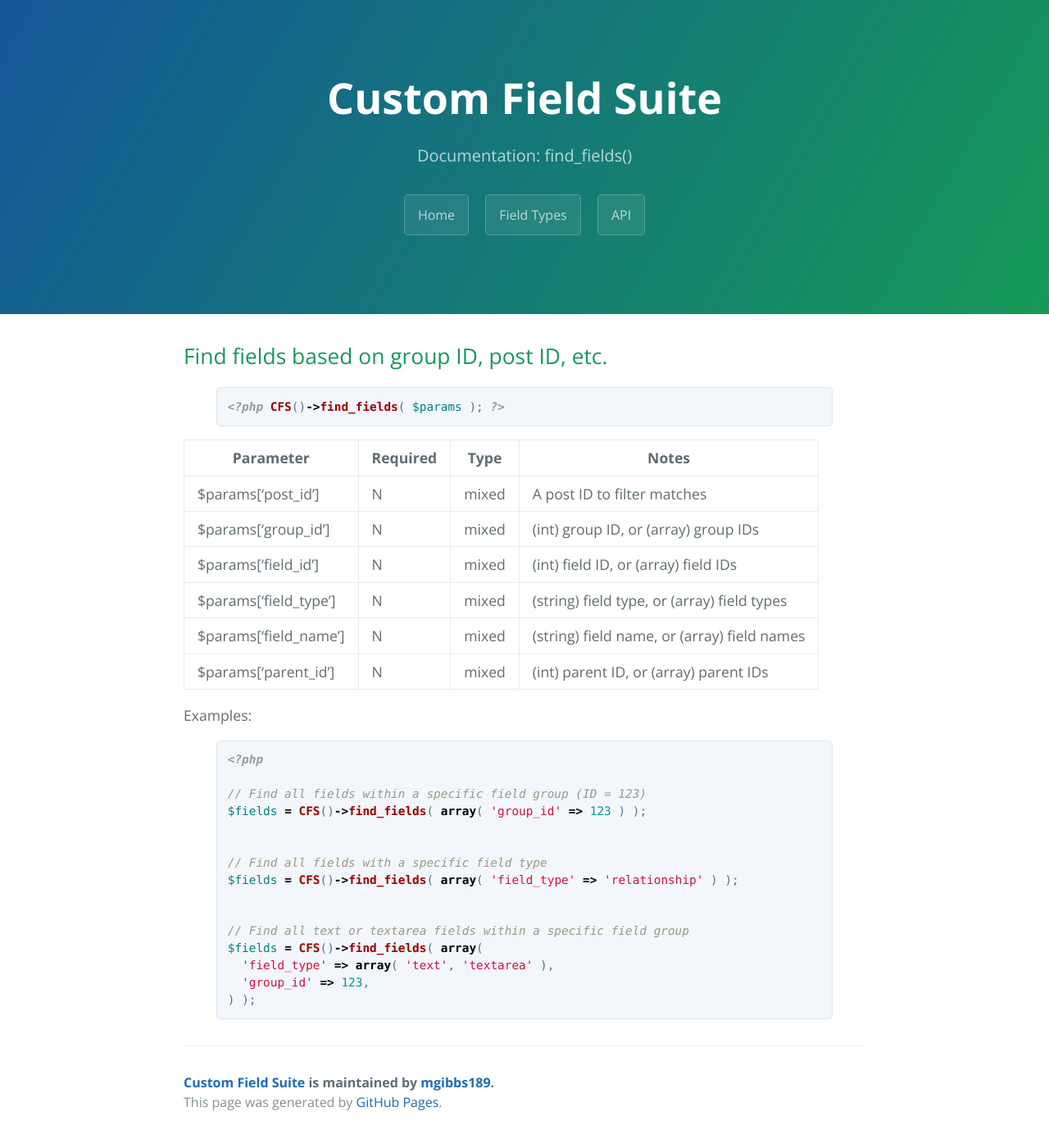
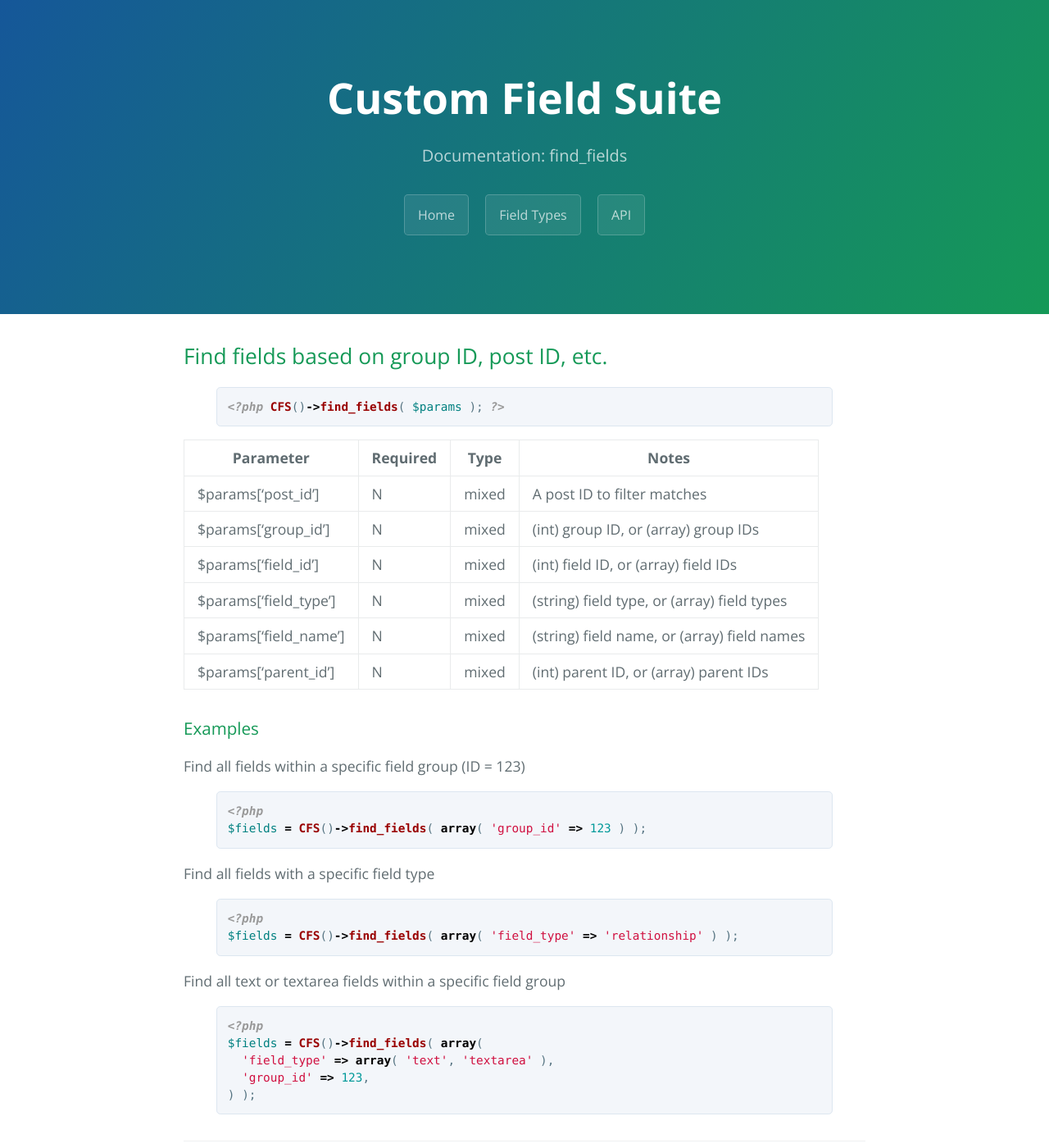
Before and after one commit to mgibbs189/custom-field-suite, a Jekyll site: the page built from api/find_fields.md, in a window 1280 px wide and 1400 px high. Shown: the whole window at 82% size. Built offline with Jekyll 4.4.1, drawn with Linux system fonts in a browser that asks for light colours.

Commit message:
Update find_fields.md

```diff
--- a/api/find_fields.md
+++ b/api/find_fields.md
@@ -1,6 +1,6 @@
 ---
 layout: default
-title: find_fields()
+title: find_fields
 ---
 
 ## Find fields based on group ID, post ID, etc.
@@ -18,23 +18,28 @@ title: find_fields()
 | $params['field_name'] | N | mixed | (string) field name, or (array) field names |
 | $params['parent_id'] | N | mixed | (int) parent ID, or (array) parent IDs |
 
-Examples:
+### Examples
+
+Find all fields within a specific field group (ID = 123)
 
 {% highlight php %}
 <?php
+$fields = CFS()->find_fields( array( 'group_id' => 123 ) );
+{% endhighlight %}
 
-// Find all fields within a specific field group (ID = 123)
-$fields = CFS()->find_fields( array( 'group_id' => 123 ) );
+Find all fields with a specific field type
 
+{% highlight php %}
+<?php
+$fields = CFS()->find_fields( array( 'field_type' => 'relationship' ) );
+{% endhighlight %}
 
-// Find all fields with a specific field type
-$fields = CFS()->find_fields( array( 'field_type' => 'relationship' ) );
+Find all text or textarea fields within a specific field group
 
-
-// Find all text or textarea fields within a specific field group
+{% highlight php %}
+<?php
 $fields = CFS()->find_fields( array(
   'field_type' => array( 'text', 'textarea' ),
   'group_id' => 123,
 ) );
-
 {% endhighlight %}
```
